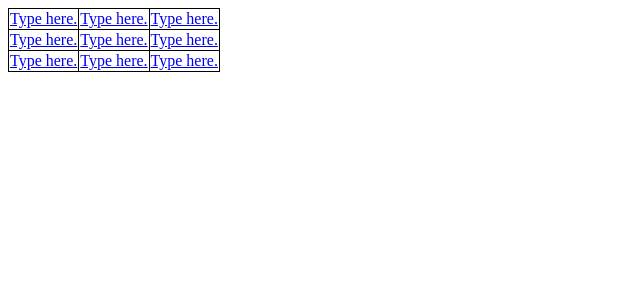
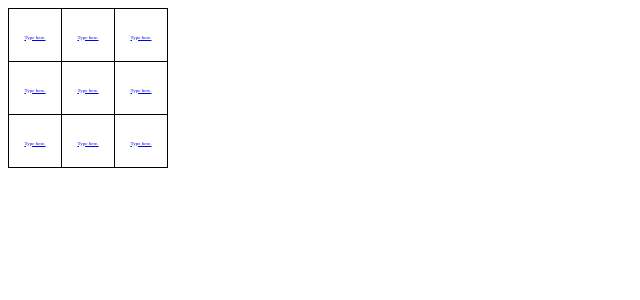
Before and after one commit to durgeshbg/code-cubile, a Flask app: page / in a window 1280 px wide. Shown: the top 300 px of the page, without its empty margins (0-640 px from the left). Run offline with Flask 2, Linux system fonts and the light colour scheme.

Commit message:
Fri 23 Sep 2022 00:24:57 IST
Former-commit-id: 3c0b897f22ccb34aee7568fab6f198d0c74403c4
Former-commit-id: c3ea58ab1dbb170271d695dfd1c459a65354f785
Former-commit-id: df1b773098e7479a2b9f4edba665d87b6fc9d15b
Former-commit-id: 11992362c9e6e4204607a6e0a79572125091679d
Former-commit-id: 44005fb03009c4f440fe0eaa0971f53f99e8fd10

```diff
--- a/CS50/Beyond/Flask/templates/game.html
+++ b/CS50/Beyond/Flask/templates/game.html
@@ -11,6 +11,13 @@
             }
             td {
                 border: 1px solid black;
+                width: 50px;
+                height: 50px;
+                text-align: center;
+                font-size: 10px;
+            }
+            td > a {
+                font-size: 5px;
             }
         </style>
     </head>
```
